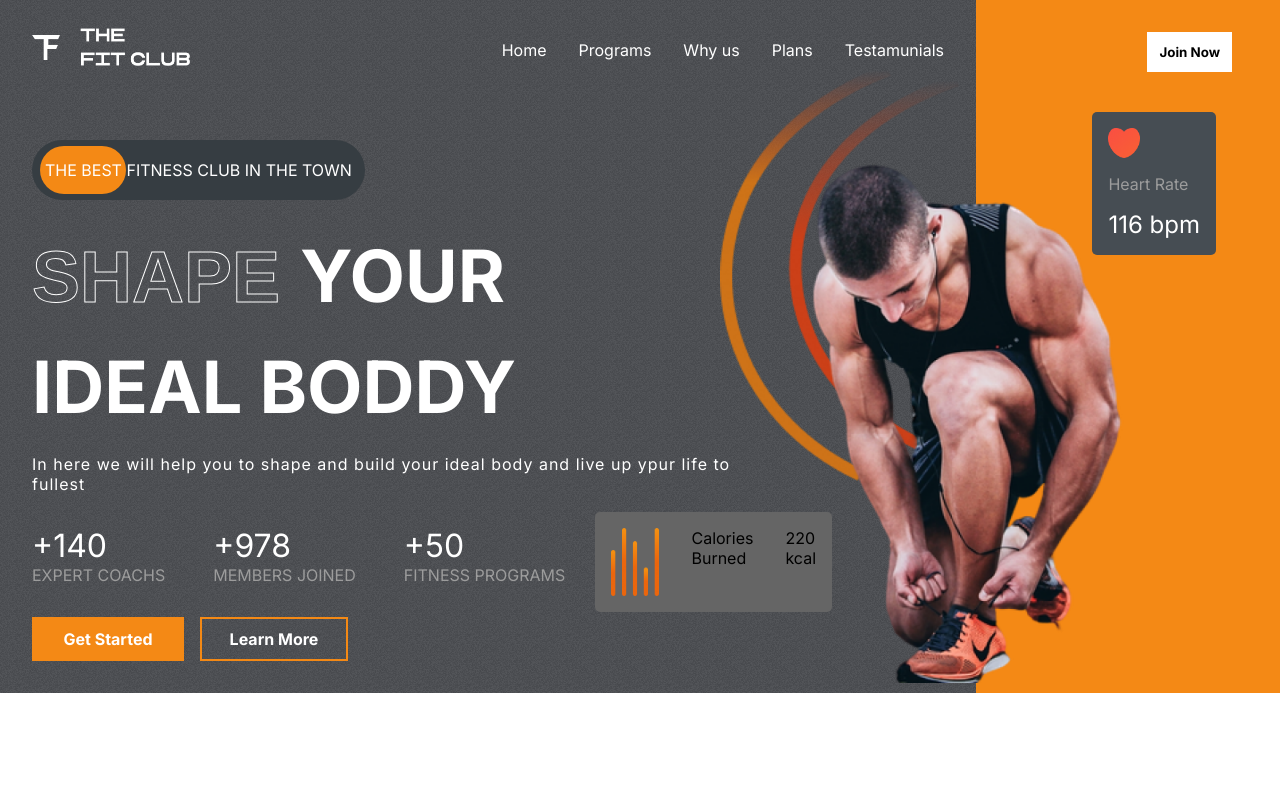
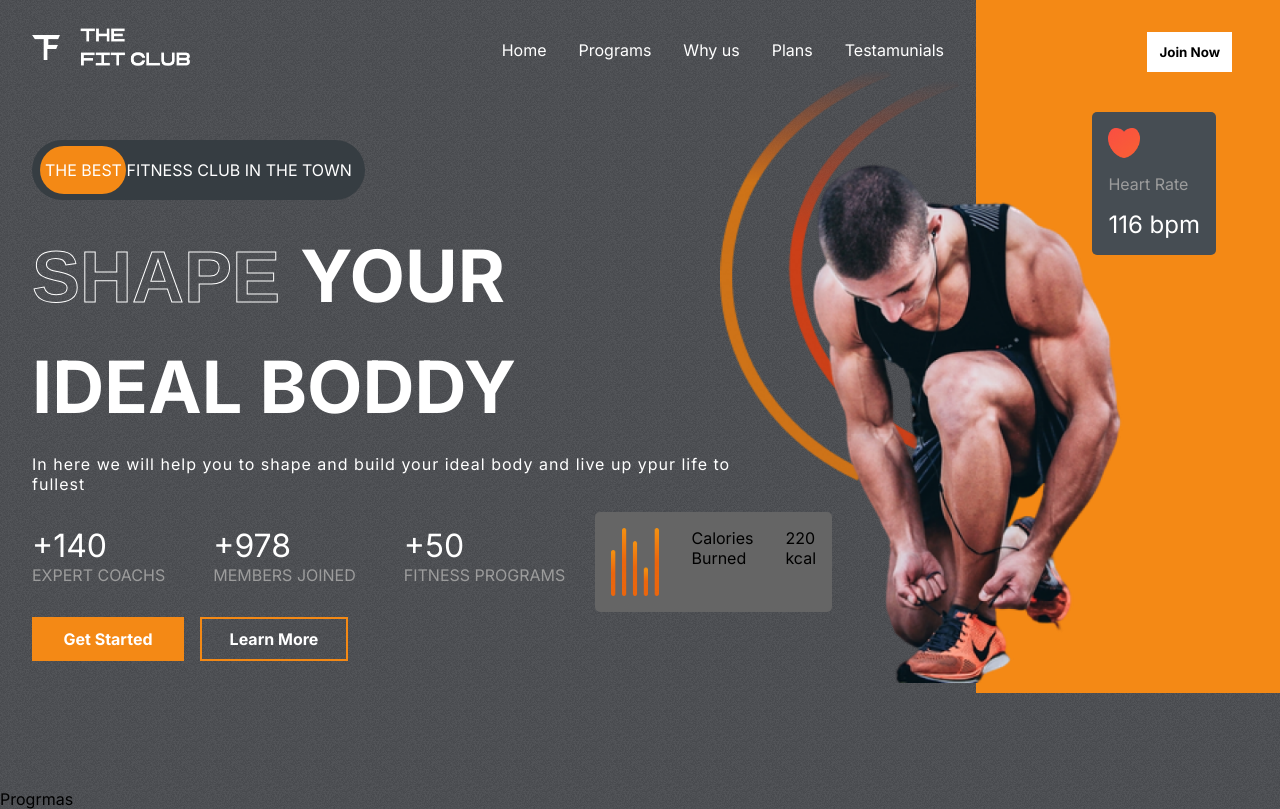
Before and after one commit to GabrielDOSilva/fitClub-Gym, a React (Create React App) app: page / in a window 1280 px wide. Built offline with nearby package versions, Linux system fonts and the light colour scheme.

Commit message:
Feat: Implementanto programas

```diff
--- a/src/App.js
+++ b/src/App.js
@@ -1,12 +1,14 @@
 import './App.css';
 import Hero from './components/Hero/Hero';
+import Programs from './components/Programs/Programs';
 
 function App() {
   return (
     <div className='App'>
-      <Hero/>
+      <Hero />
+      <Programs />
     </div>
-    );
+  );
 }
 
 export default App;
--- /dev/null
+++ b/src/components/Programs/Programs.jsx
@@ -0,0 +1,10 @@
+import React from 'react';
+import './Programs.css'
+
+const Programs = () => {
+    return (
+        <div>Progrmas</div>
+    )
+}
+
+export default Programs;
```
Also changed, not shown: src/components/Programs/Programs.css (added).
